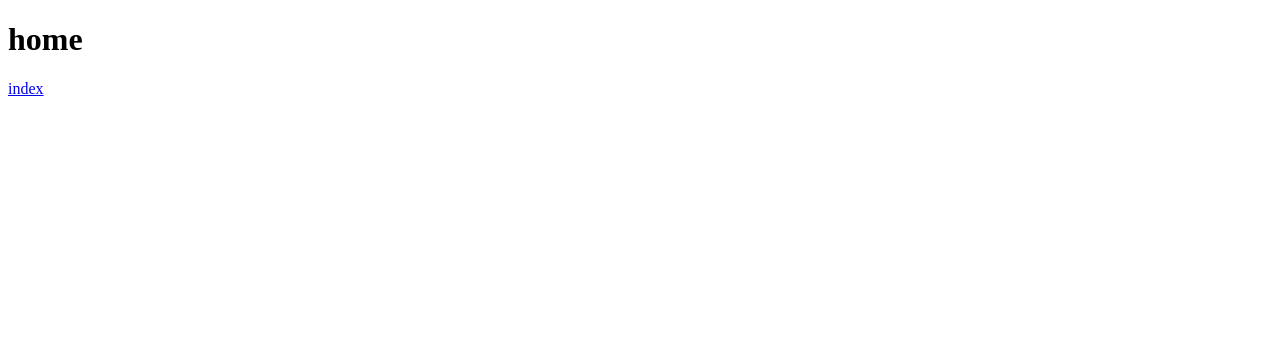
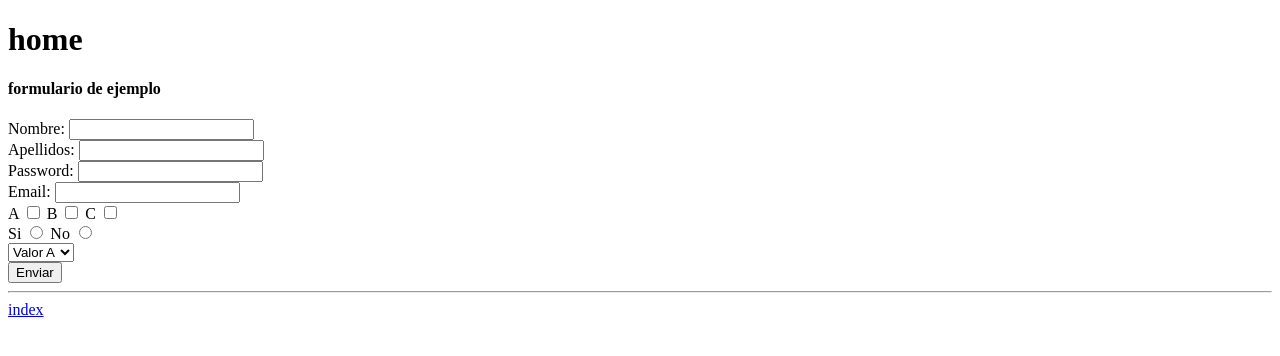
Before and after one commit to EricMartinezIllamola/emi-fe-html-05-05-2023, a plain HTML site: page pages/home.html in a window 1280 px wide. Drawn offline with Linux system fonts and the light colour scheme.

Commit message:
formulario

```diff
--- a/pages/home.html
+++ b/pages/home.html
@@ -1,10 +1,44 @@
 <!DOCTYPE html>
 <html>
     <head>
-
+        <title>home</title>
+        <link rel="shortcut icon" href="../img/star1_108432.ico" type="image/x-icon">
     </head>
     <body>
         <h1>home</h1>
+
+        <h4>formulario de ejemplo</h4>
+        <form action="#">
+            <label for="name">Nombre:</label>
+            <input type="text" name="nombre" id="nombre"> <br>
+            <label for="apellidos">Apellidos:</label>
+            <input type="text" name="apellidos" id="apellidos"> <br>
+            <label for="password">Password:</label>
+            <input type="password" name="password" id="password"> <br>
+            <label for="email">Email:</label>
+            <input type="email" name="email" id="email"> <br>
+            <label for="A">A</label>
+            <input type="checkbox" name="" id="">
+            <label for="B">B</label>
+            <input type="checkbox" name="" id="">
+            <label for="C">C</label>
+            <input type="checkbox" name="" id=""> <br>
+            <label for="Si">Si</label>
+            <input type="radio" name="" id="">
+            <label for="No">No</label>
+            <input type="radio" name="" id=""> <br>
+
+            <select name="" id="">
+                <option value="">Valor A</option>
+                <option value="">Valor B</option>
+                <option value="">Valor C</option>
+            </select> <br>
+
+
+            <input type="submit" value="Enviar">
+        </form>
+
+        <hr>
         <a href="../Index.html">index</a>
     </body>
 </html>
```
